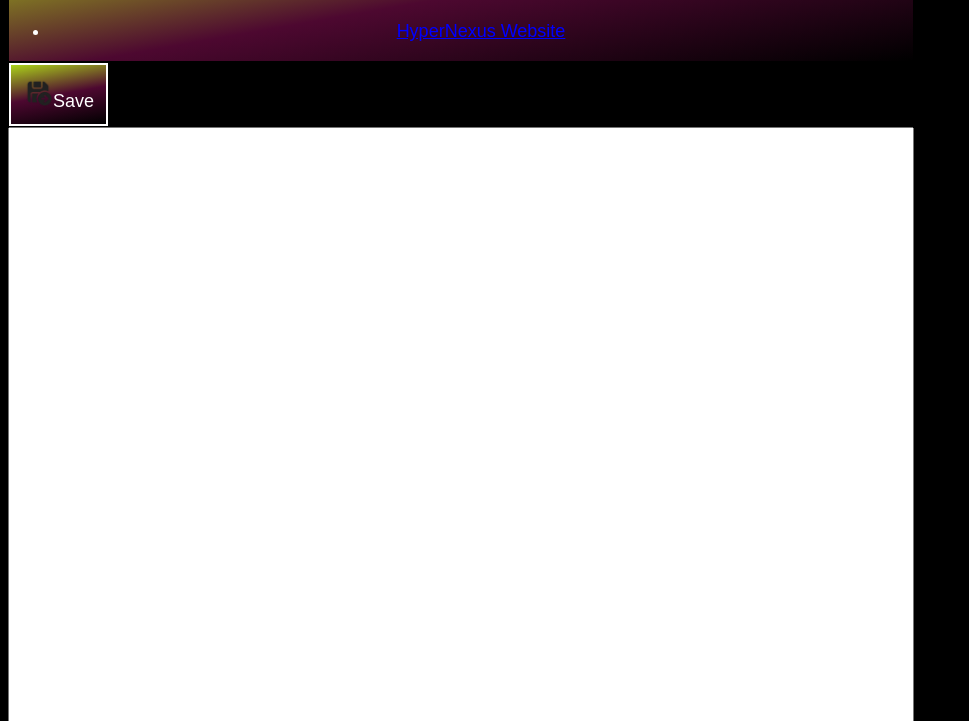
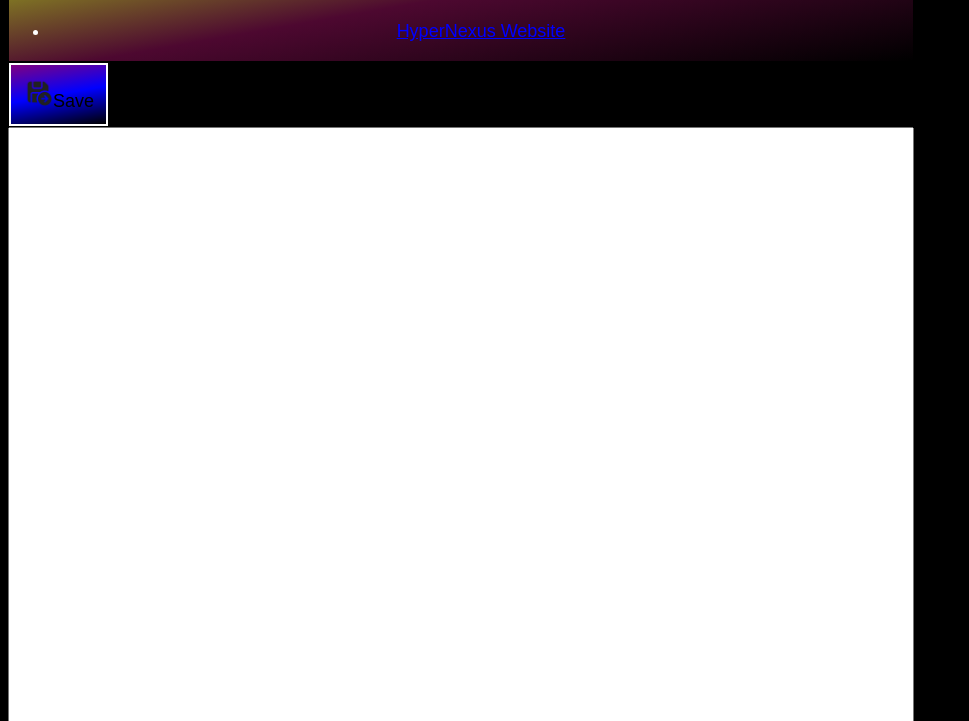
Before and after one commit to notHyperNexus/notepad, a plain HTML site: page index.html in a window 1280 px wide. Shown: the part 79-800 px from the top of the page, without its empty margins (0-969 px from the left). Drawn offline with Linux system fonts and the light colour scheme.

Commit message:
Update style.css

```diff
--- a/style.css
+++ b/style.css
@@ -33,8 +33,9 @@ button {
     text-align: center;
     font-size: large;
     cursor: url(https://cdn.discordapp.com/attachments/1035542010083426405/1128248679216721920/link.cur), default;
-    background: linear-gradient(350deg, #000000, #4d0830, #abd319);
+    background: linear-gradient(350deg, #000000, blue, purple);
     color: white
+    border-radius: 16px;
 }
 img {
     width: 30px;
```
